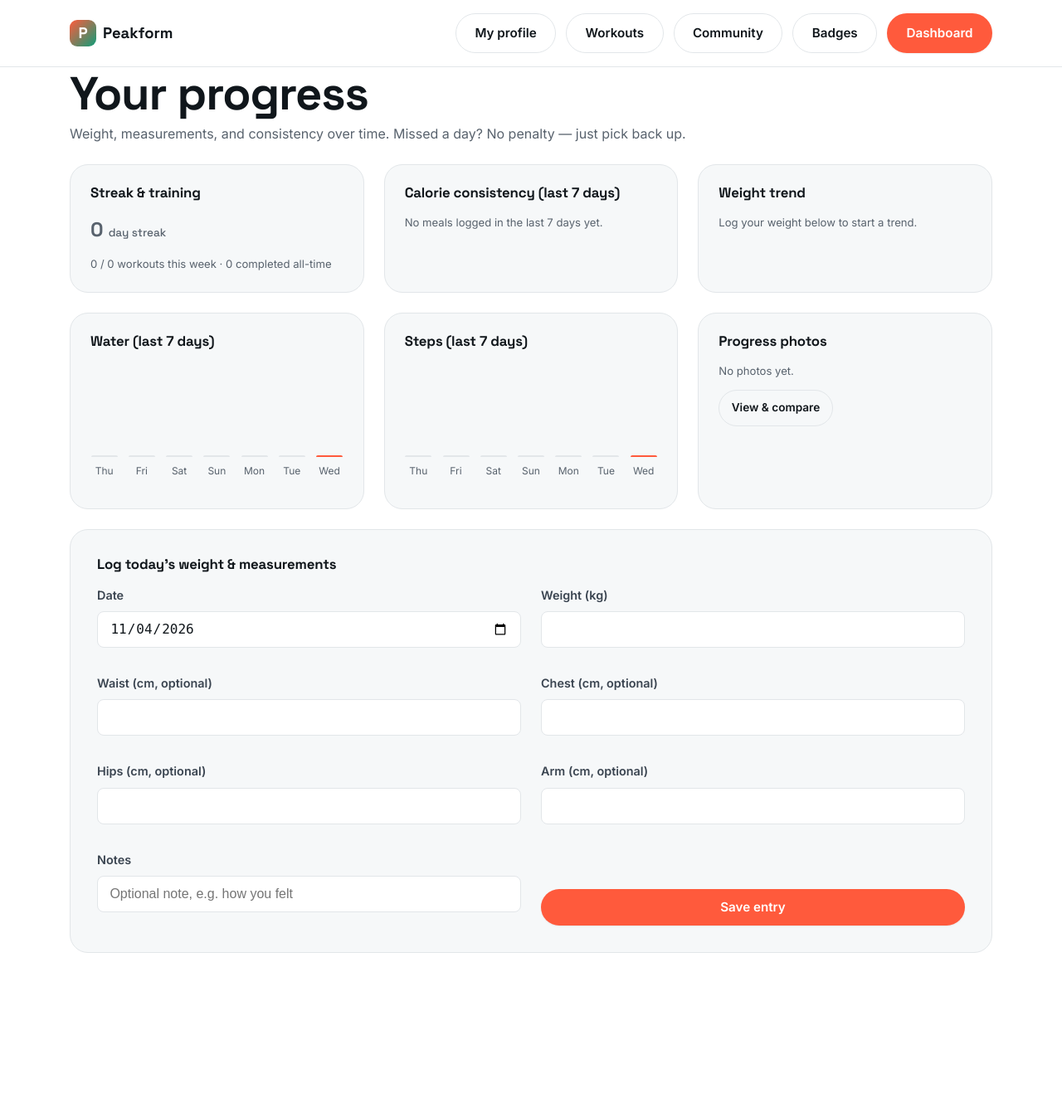
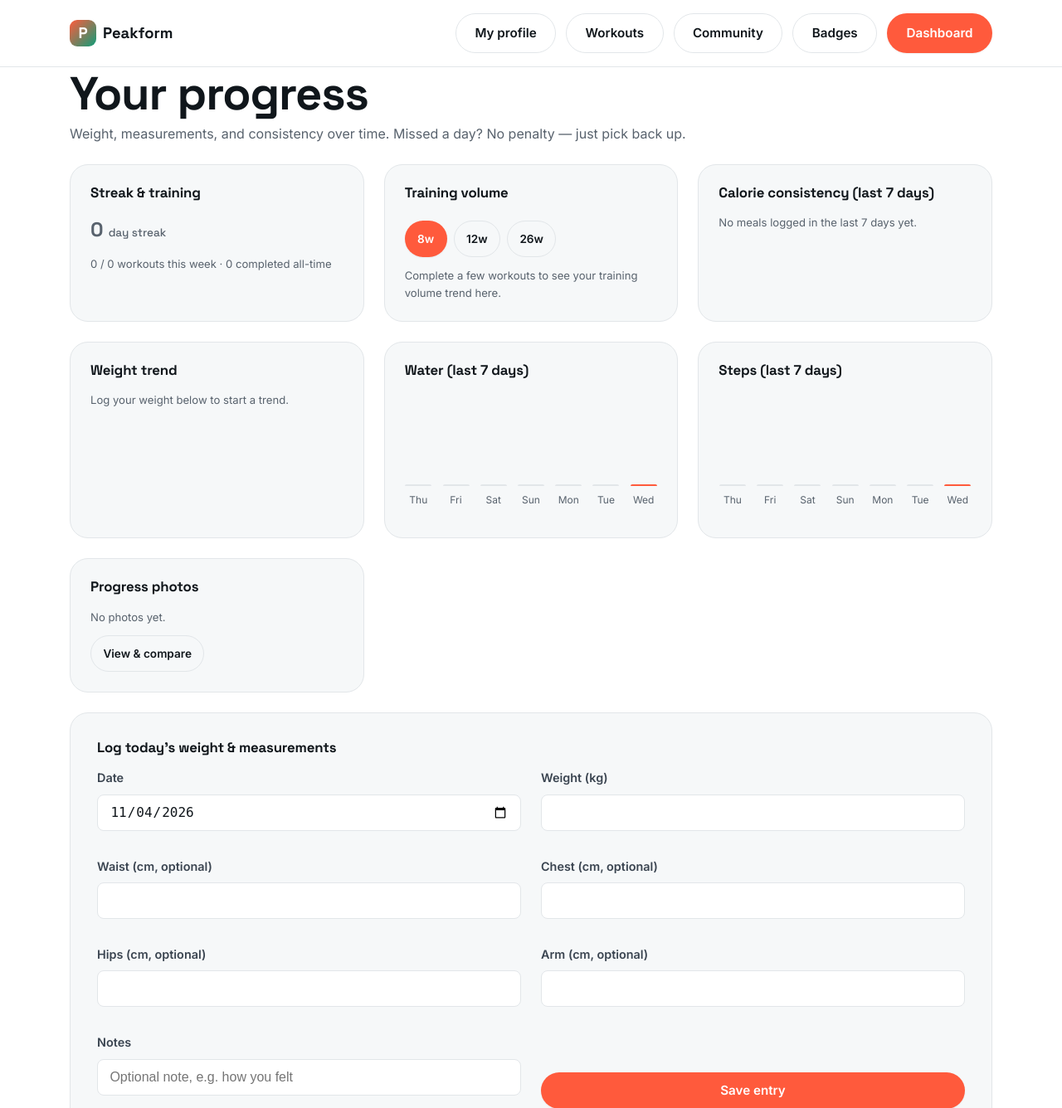
Before and after one commit to alpersancili/Peakform, a Django app: page /progress/ in a window 1280 px wide. Shown: the top 1336 px of the page at 83% size. Run offline with Django 5.2, Linux system fonts and the light colour scheme; the visitor is signed in with stand-in values (Sample User, id 1); data that the repository does not hold is empty.

Commit message:
Add a training-volume trend to the progress dashboard
The progress app already tracked weight, calorie consistency, water,
steps, and weekly workout counts - but nothing about whether training
itself was trending up or down, the "strength/skill trends" the audit
calls for. Turning that into per-exercise charts would mean asking the
user which exercise to look at before showing anything, so this
instead charts total completed sets per week, with an 8/12/26-week
filter and a plain-language trend note (climbing, easing off, or
steady).

Along the way, found and fixed a real bug in the shared .weekly-chart
component: with enough bars (26 weeks), the flex gap alone exceeded
the container width and collapsed every bar to zero width. Added a
--dense modifier with a smaller gap for charts with more than 12
points.

Co-Authored-By: Claude Sonnet 5 <noreply@anthropic.com>

```diff
--- a/progress/templates/progress/overview.html
+++ b/progress/templates/progress/overview.html
@@ -19,6 +19,30 @@
           {{ weekly_workout_progress.completed }} / {{ weekly_workout_progress.target }} workouts this week
           &middot; {{ total_completed_workouts }} completed all-time
         </p>
+      </div>
+
+      <div class="card dashboard-card">
+        <div style="display: flex; justify-content: space-between; align-items: center; gap: var(--space-2); flex-wrap: wrap;">
+          <h2 class="dashboard-card__title">Training volume</h2>
+          <div style="display: flex; gap: var(--space-2);">
+            {% for choice in strength_trend_week_choices %}
+              <a class="btn btn--sm {% if choice == strength_trend_weeks %}btn--primary{% else %}btn--ghost{% endif %}" href="?weeks={{ choice }}">{{ choice }}w</a>
+            {% endfor %}
+          </div>
+        </div>
+        {% if strength_trend.trend_note %}
+          <div class="weekly-chart{% if strength_trend_weeks > 12 %} weekly-chart--dense{% endif %}">
+            {% for point in strength_trend.chart %}
+              <div class="weekly-chart__bar-wrap">
+                <div class="weekly-chart__bar {% if point.is_current %}weekly-chart__bar--today{% endif %}" style="height: {{ point.pct }}%;" title="{{ point.sets }} sets logged, week of {{ point.week_start|date:'N j' }}"></div>
+                {% if strength_trend_weeks <= 12 %}<span>{{ point.week_start|date:"n/j" }}</span>{% endif %}
+              </div>
+            {% endfor %}
+          </div>
+          <p class="dashboard-card__note">{{ strength_trend.trend_note }}</p>
+        {% else %}
+          <p class="dashboard-card__note">Complete a few workouts to see your training volume trend here.</p>
+        {% endif %}
       </div>
 
       <div class="card dashboard-card">
--- a/progress/views.py
+++ b/progress/views.py
@@ -9,13 +9,63 @@ from django.utils import timezone
 from motivation.streaks import calculate_current_streak, weekly_workout_progress
 from nutrition.calculations import calculate_daily_targets
 from nutrition.models import MealEntry, StepLog, WaterLog
-from workouts.models import SessionStatus, WorkoutSession
+from workouts.models import ExerciseLog, SessionStatus, WorkoutSession
 
 from .forms import ProgressEntryForm, ProgressPhotoForm
 from .models import ProgressEntry, ProgressPhoto
 
 HISTORY_DAYS = 7
 CONSISTENCY_TOLERANCE = 0.15  # within 15% of the calorie target counts as "on target"
+STRENGTH_TREND_WEEK_CHOICES = [8, 12, 26]  # roughly two months, three months, six months
+DEFAULT_STRENGTH_TREND_WEEKS = 8
+
+
+def _strength_trend(user, today, weeks):
+    """Completed sets per week, oldest-first, for a simple training-volume trend.
+
+    Grouping by week (rather than per exercise) avoids needing the user to
+    pick which exercise to chart, while still showing whether training
+    volume is climbing, flat, or dropping off.
+    """
+    current_week_start = today - timedelta(days=today.weekday())
+    first_week_start = current_week_start - timedelta(weeks=weeks - 1)
+
+    session_dates = ExerciseLog.objects.filter(
+        session__user=user, session__status=SessionStatus.COMPLETED, session__date__gte=first_week_start
+    ).values_list("session__date", flat=True)
+
+    sets_by_week_start = {}
+    for date in session_dates:
+        week_start = date - timedelta(days=date.weekday())
+        sets_by_week_start[week_start] = sets_by_week_start.get(week_start, 0) + 1
+
+    highest = max(sets_by_week_start.values(), default=0)
+    chart = []
+    for offset in range(weeks):
+        week_start = first_week_start + timedelta(weeks=offset)
+        sets = sets_by_week_start.get(week_start, 0)
+        chart.append(
+            {
+                "week_start": week_start,
+                "sets": sets,
+                "pct": round(sets / highest * 100) if highest else 0,
+                "is_current": week_start == current_week_start,
+            }
+        )
+
+    trend_note = None
+    if weeks >= 4 and highest:
+        half = weeks // 2
+        earlier_avg = sum(row["sets"] for row in chart[:half]) / half
+        recent_avg = sum(row["sets"] for row in chart[half:]) / (weeks - half)
+        if recent_avg > earlier_avg * 1.1:
+            trend_note = "Trending up — your training volume has been climbing."
+        elif recent_avg < earlier_avg * 0.9:
+            trend_note = "Trending down — your training volume has eased off recently."
+        else:
+            trend_note = "Holding steady over this period."
+
+    return {"chart": chart, "trend_note": trend_note}
 
 
 def _weight_history_chart(entries):
@@ -93,6 +143,13 @@ def overview(request):
 
     entries = list(ProgressEntry.objects.filter(user=request.user)[:30])
 
+    try:
+        strength_trend_weeks = int(request.GET.get("weeks", DEFAULT_STRENGTH_TREND_WEEKS))
+    except ValueError:
+        strength_trend_weeks = DEFAULT_STRENGTH_TREND_WEEKS
+    if strength_trend_weeks not in STRENGTH_TREND_WEEK_CHOICES:
+        strength_trend_weeks = DEFAULT_STRENGTH_TREND_WEEKS
+
     weight_change = None
     if len(entries) >= 2:
         weight_change = round(entries[0].weight_kg - entries[-1].weight_kg, 1)
@@ -119,6 +176,9 @@ def overview(request):
             request.user, today, WaterLog, "amount_ml", "logged_at__date", profile.water_goal_ml
         ),
         "step_history": _activity_history(request.user, today, StepLog, "step_count", "date", profile.step_goal),
+        "strength_trend": _strength_trend(request.user, today, strength_trend_weeks),
+        "strength_trend_weeks": strength_trend_weeks,
+        "strength_trend_week_choices": STRENGTH_TREND_WEEK_CHOICES,
         "recent_photos": ProgressPhoto.objects.filter(user=request.user)[:4],
         "photo_count": ProgressPhoto.objects.filter(user=request.user).count(),
     }
--- a/static/css/base.css
+++ b/static/css/base.css
@@ -545,6 +545,7 @@ p { margin: 0 0 var(--space-4); color: var(--color-body); }
 .diary-list__actions a { color: var(--color-primary); font-weight: 600; font-size: 0.85rem; }
 
 .weekly-chart { display: flex; align-items: flex-end; gap: var(--space-3); height: 140px; margin-bottom: var(--space-3); }
+.weekly-chart--dense { gap: 2px; }
 .weekly-chart__bar-wrap { flex: 1; display: flex; flex-direction: column; align-items: center; justify-content: flex-end; height: 100%; gap: var(--space-2); }
 .weekly-chart__bar { width: 100%; max-width: 32px; background: var(--color-border); border-radius: 6px 6px 0 0; min-height: 2px; }
 .weekly-chart__bar--today { background: var(--color-primary); }
```
Also changed, not shown: progress/tests.py (+31 -0 lines).
